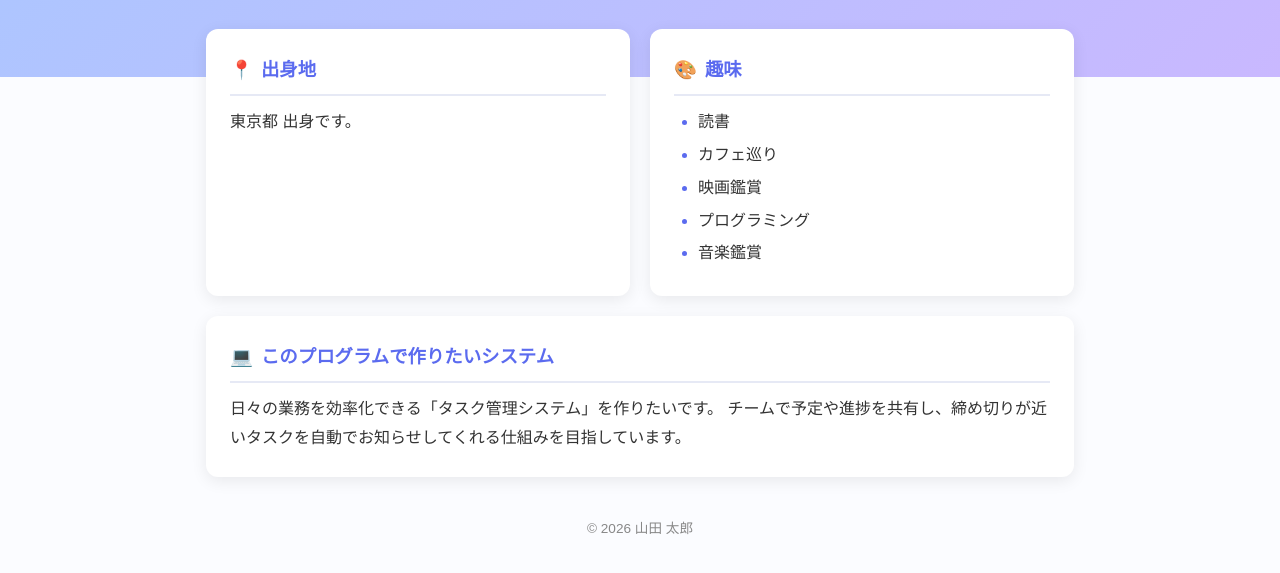
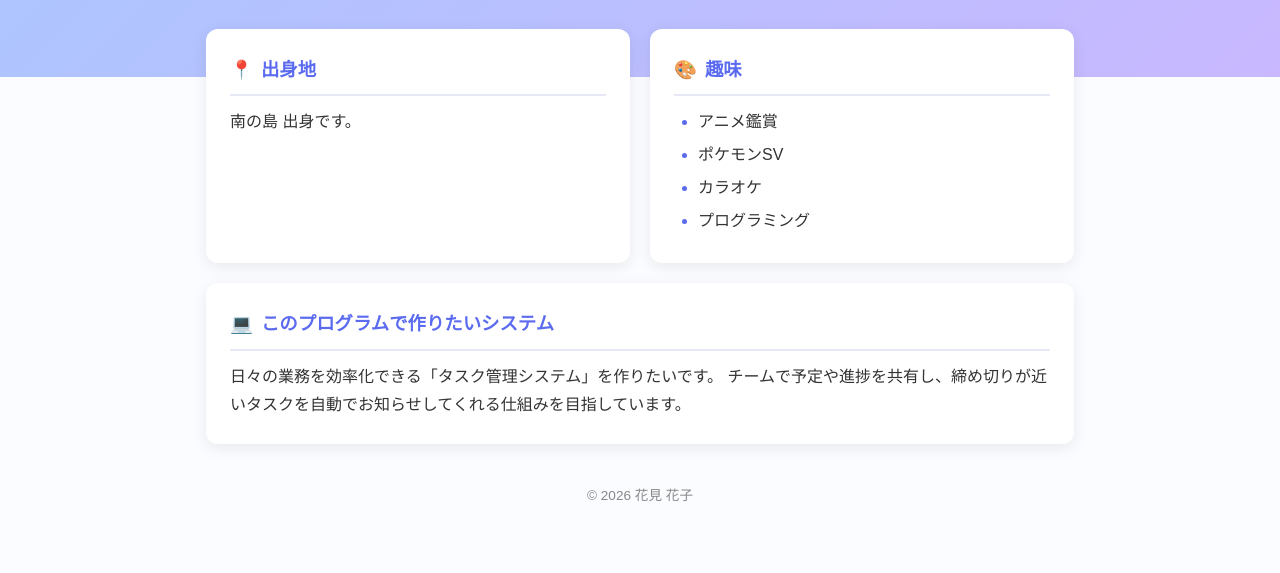
Before and after one commit to kuniyoshi-w/claude-practice, a plain HTML site: page index.html in a window 1280 px wide. Shown: the part 293-866 px from the top of the page. After the commit the page ends 842 px from the top, so only its background shows below. Drawn offline with Linux system fonts and the light colour scheme.

Commit message:
自己紹介ページ作成

```diff
--- a/index.html
+++ b/index.html
@@ -18,18 +18,17 @@
     <section class="card">
       <h2><span class="icon">📍</span>出身地</h2>
       <!-- ▼ 出身地を書き換えてください -->
-      <p>東京都 出身です。</p>
+      <p>南の島 出身です。</p>
     </section>
 
     <section class="card">
       <h2><span class="icon">🎨</span>趣味</h2>
       <!-- ▼ 趣味を書き換え・追加してください -->
       <ul class="hobby-list">
-        <li>読書</li>
-        <li>カフェ巡り</li>
-        <li>映画鑑賞</li>
+        <li>アニメ鑑賞</li>
+        <li>ポケモンSV</li>
+        <li>カラオケ</li>
         <li>プログラミング</li>
-        <li>音楽鑑賞</li>
       </ul>
     </section>
 
@@ -44,7 +43,7 @@
   </main>
 
   <footer>
-    <p>&copy; 2026 山田 太郎</p>
+    <p>&copy; 2026 花見 花子</p>
   </footer>
 </body>
 </html>
```
